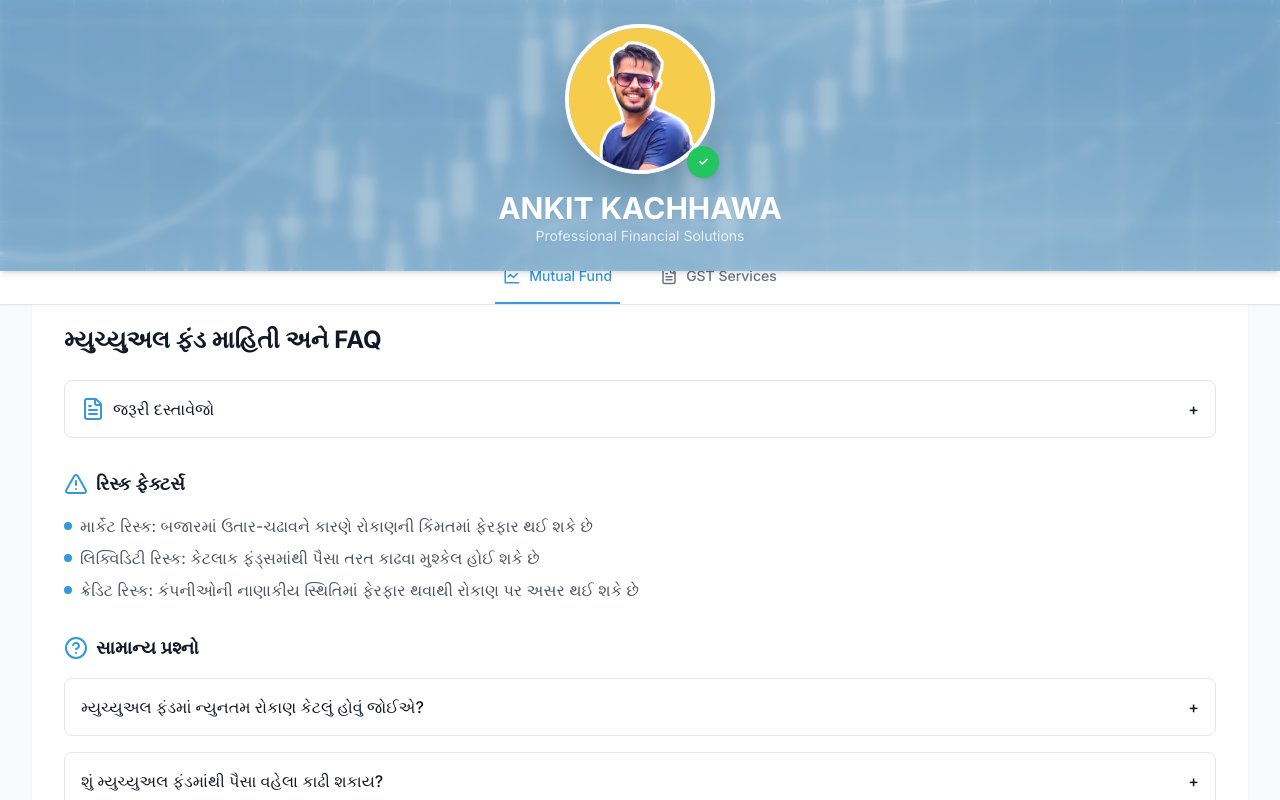
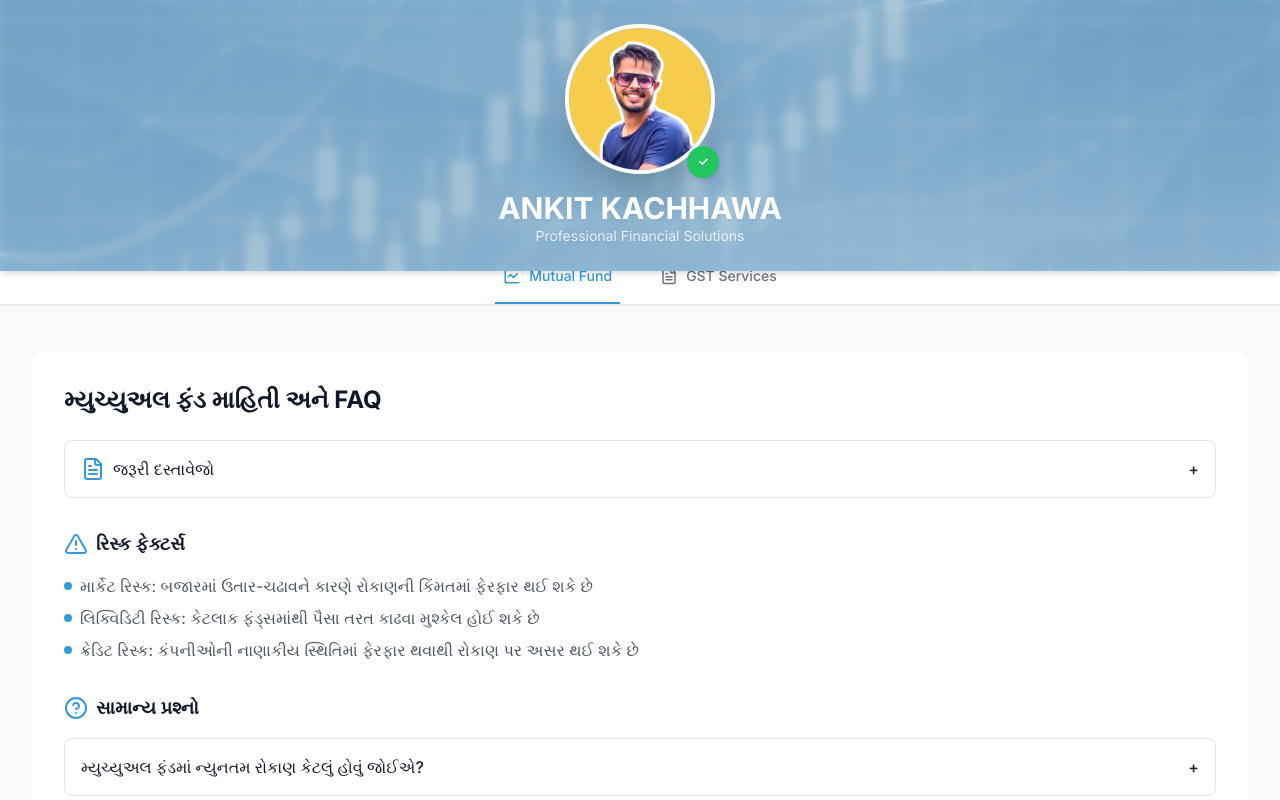
Before and after one commit to AnkitKachhawa1/aaaa, a React (Vite) app: page /mutualfund/ in a window 1280 px wide. Shown: the top 800 px of the page. Built offline with nearby package versions, Linux system fonts and the light colour scheme.

Commit message:
Update Layout.tsx

```diff
--- a/src/components/Layout.tsx
+++ b/src/components/Layout.tsx
@@ -19,15 +19,17 @@ const Layout: React.FC = () => {
       <SEO
         title={pageTitle}
         description={pageDescription}
-        image={isGSTPage
-          ? "https://images.pexels.com/photos/6693661/pexels-photo-6693661.jpeg"
-          : "https://images.pexels.com/photos/3943716/pexels-photo-3943716.jpeg"
+        image={
+          isGSTPage
+            ? "https://images.pexels.com/photos/6693661/pexels-photo-6693661.jpeg"
+            : "https://images.pexels.com/photos/3943716/pexels-photo-3943716.jpeg"
         }
       />
       <Header />
-      {/* Push content below the fixed header */}
-      <div className="pt-[260px]">
-        <Navigation />
+      <Navigation />
+
+      {/* Add padding to push content below fixed header + nav */}
+      <div className="pt-[320px] flex-grow">
         <main className="container-custom py-8">
           <Outlet />
         </main>
```
